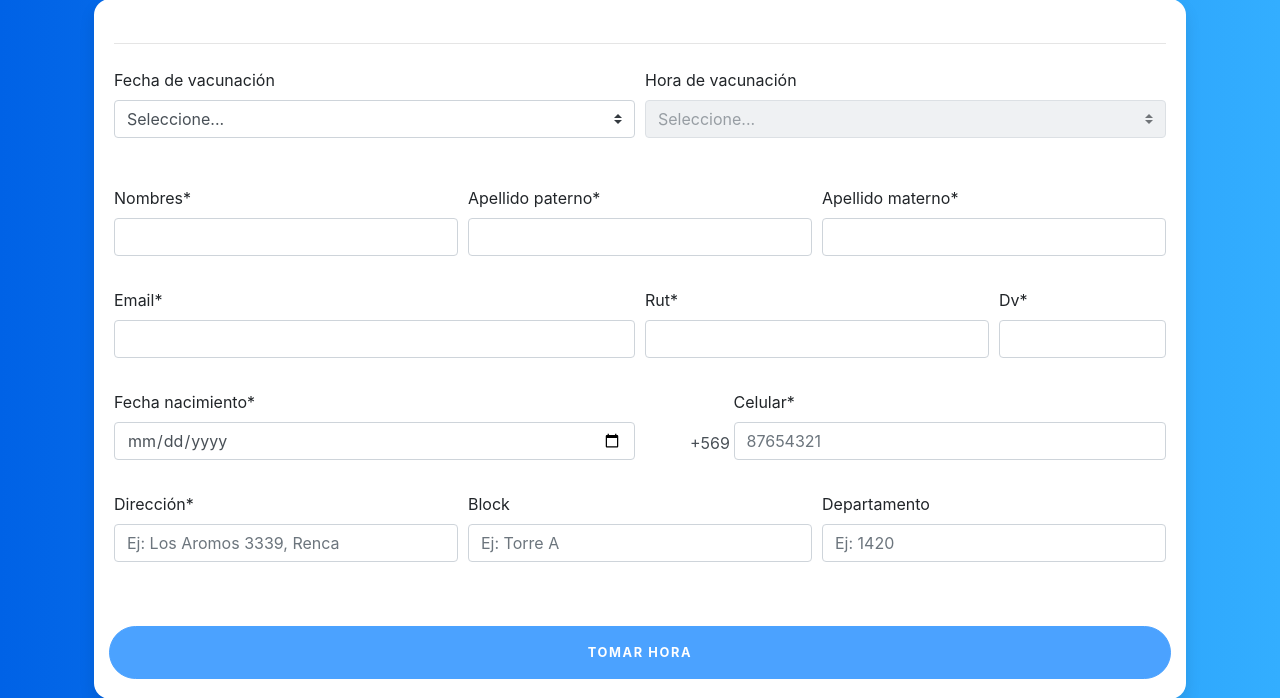
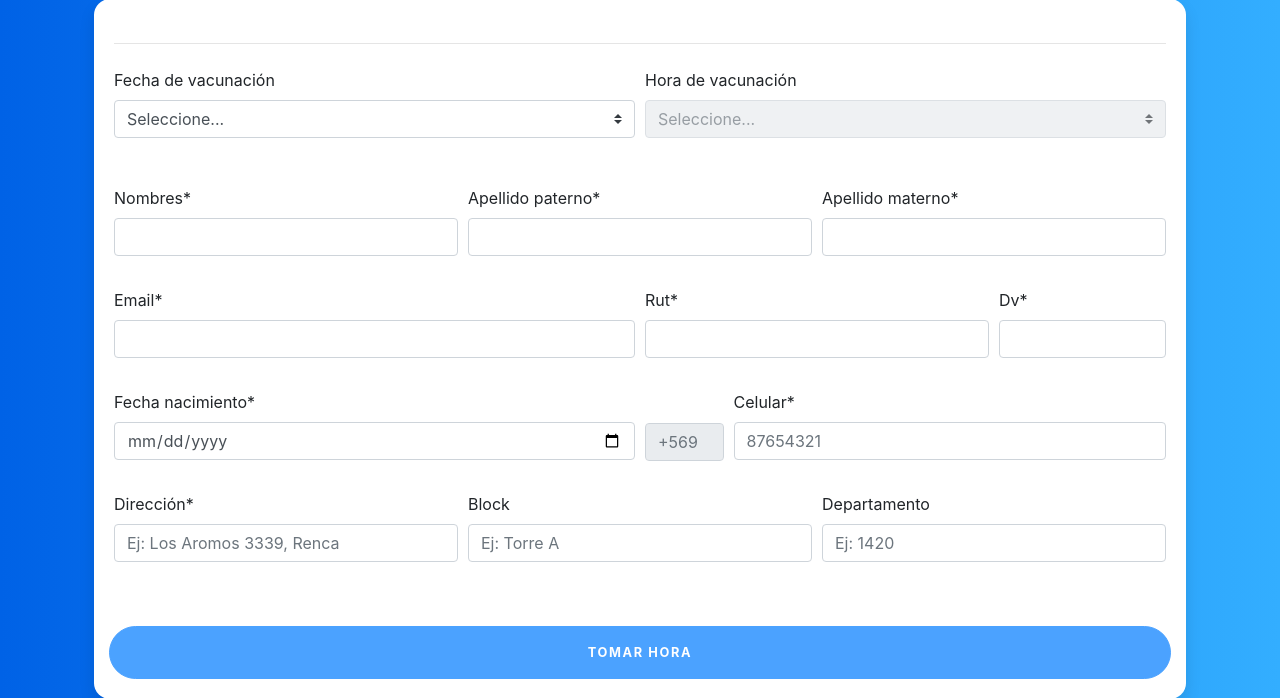
Before and after one commit to ricardo-fzh/vacunacion, a Django app: template app/templates/app/reserva.html in a window 1280 px wide. Shown: the part 97-795 px from the top of the page. Run offline with Django 3.2, Linux system fonts and the light colour scheme; the template is opened without the code that fills it: values that come from a table or form of the project are taken from there, others are empty; some libraries are stand-ins or nearby versions.

```diff
--- a/app/static/css/index.css
+++ b/app/static/css/index.css
@@ -84,7 +84,7 @@ h6{
     width: 100%;
     height: calc(1.5em + 0.75rem + 2px);
 	margin-top: 8px;
-	margin-left: 45px;
+	/* margin-left: 45px; */
     font-size: 1rem;
     font-weight: 400;
     line-height: 1.5;
--- a/app/templates/app/reserva.html
+++ b/app/templates/app/reserva.html
@@ -67,11 +67,11 @@
 								<div class="form-group col-md-6	">
 									{{form.fecha_nac|as_crispy_field}}
 								</div>
-								<div class="form-group col-md-1	">
+								<div class="form-group col-4 col-md-1 text-center">
 									<div class="salto"></div>
-      								<div class="cell">+569</div>
+      								<input type="text" class="form-control" placeholder="+569" disabled>
 								</div>
-								<div class="form-group col-md-5	">
+								<div class="form-group col-8 col-md-5">
 									{{form.celular|as_crispy_field}}
 								</div>
 								<div class="form-group col-md-4 mb-5">
```
